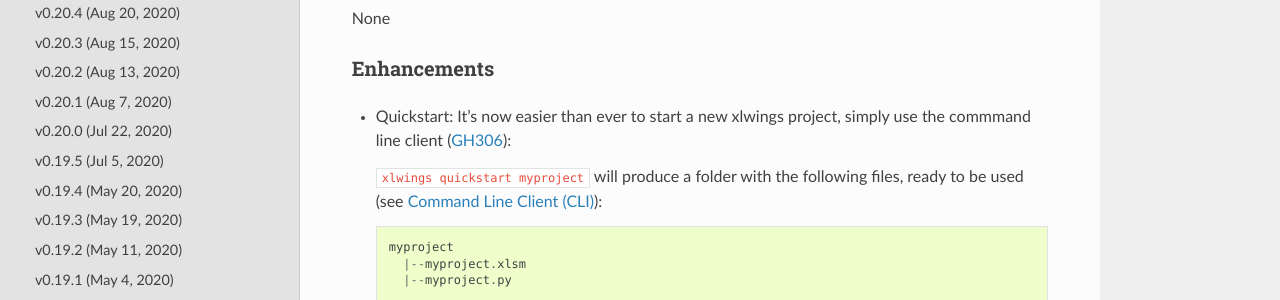
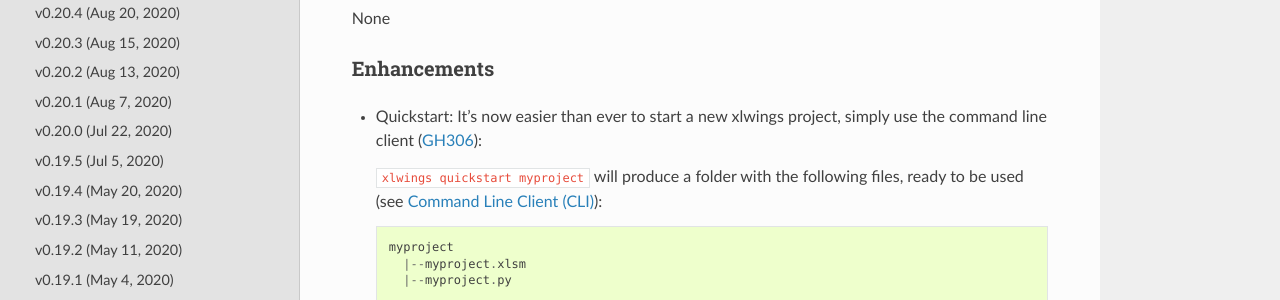
Before and after one commit to xlwings/xlwings, a Sphinx documentation site: the page built from docs/whatsnew.rst, in a window 1280 px wide and 900 px high, scrolled down 28463 px. Shown: the part 151-451 px from the top of the window. Built offline with Sphinx 7.4.7 and the Read the Docs theme 2.0.0, drawn with Linux system fonts in a browser that asks for light colours.

Commit message:
Fix typo

```diff
--- a/docs/whatsnew.rst
+++ b/docs/whatsnew.rst
@@ -1206,7 +1206,7 @@
 Enhancements
 ************
 
-* Quickstart: It's now easier than ever to start a new xlwings project, simply use the commmand line client (:issue:`306`):
+* Quickstart: It's now easier than ever to start a new xlwings project, simply use the command line client (:issue:`306`):
 
   ``xlwings quickstart myproject`` will produce a folder with the following files, ready to be used (see :ref:`command_line`)::
 
```
